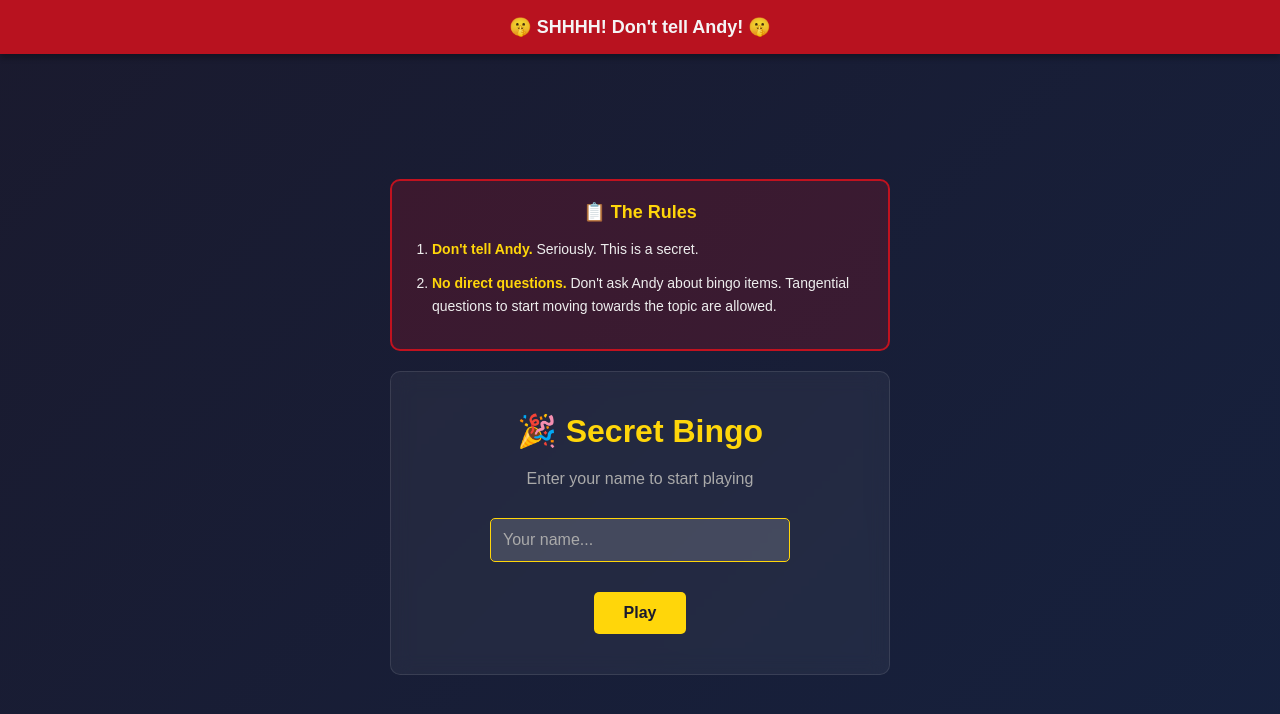
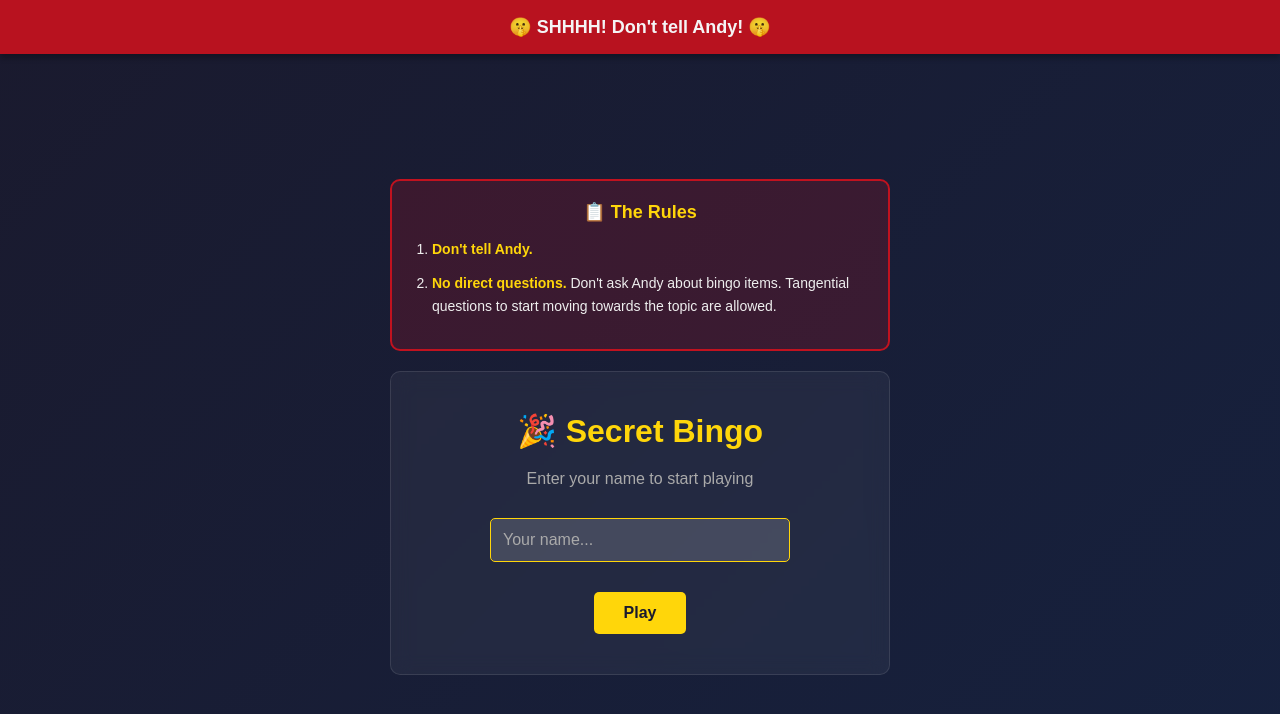
Before and after one commit to larchey/bachelor-bingo, a React (Vite) app: page / in a window 1280 px wide. Shown: the top 714 px of the page. Built offline with nearby package versions, Linux system fonts and the light colour scheme.

Commit message:
Simplify rule one text

```diff
--- a/src/components/LoginScreen.jsx
+++ b/src/components/LoginScreen.jsx
@@ -15,7 +15,7 @@ export default function LoginScreen({ onLogin }) {
       <div className="rules-box">
         <h2>📋 The Rules</h2>
         <ol>
-          <li><strong>Don't tell Andy.</strong> Seriously. This is a secret.</li>
+          <li><strong>Don't tell Andy.</strong></li>
           <li><strong>No direct questions.</strong> Don't ask Andy about bingo items. Tangential questions to start moving towards the topic are allowed.</li>
         </ol>
       </div>
```
